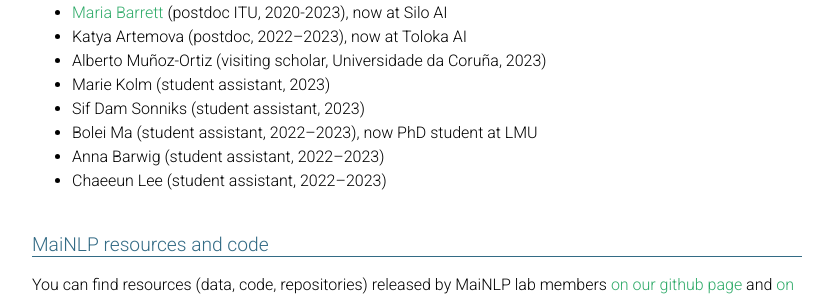
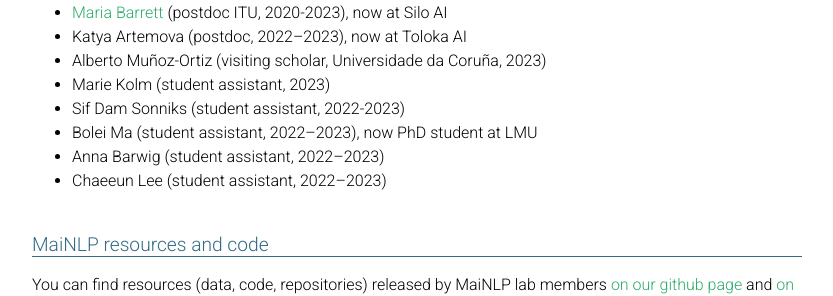
Before and after one commit to mainlp/mainlp.github.io, a Jekyll site: the page built from _pages/about.md, in a window 1280 px wide and 900 px high, scrolled down 4008 px. Shown: the part 161-457 px from the top of the window, without its empty margins (223-1056 px from the left). Built offline with Jekyll 4.4.1, drawn with Linux system fonts in a browser that asks for light colours; full-size pictures stand in for the smaller copies a plugin makes; comment, search, counter and statistics services are not loaded; a style sheet for code colours, icons or effects is not loaded.

Commit message:
Update about.md, correction

```diff
--- a/_pages/about.md
+++ b/_pages/about.md
@@ -232,7 +232,7 @@ In broad terms, our aim is to make NLP models more robust, so that they can deal
     <li>Katya Artemova (postdoc, 2022–2023), now at Toloka AI</li>
     <li>Alberto Muñoz-Ortiz (visiting scholar, Universidade da Coruña, 2023)</li>
     <li>Marie Kolm (student assistant, 2023)</li>
-    <li>Sif Dam Sonniks (student assistant, 2023)</li>
+    <li>Sif Dam Sonniks (student assistant, 2022-2023)</li>
     <li>Bolei Ma (student assistant, 2022–2023), now PhD student at LMU</li>
     <li>Anna Barwig (student assistant, 2022–2023)</li>
     <li>Chaeeun Lee (student assistant, 2022–2023)</li>
```
